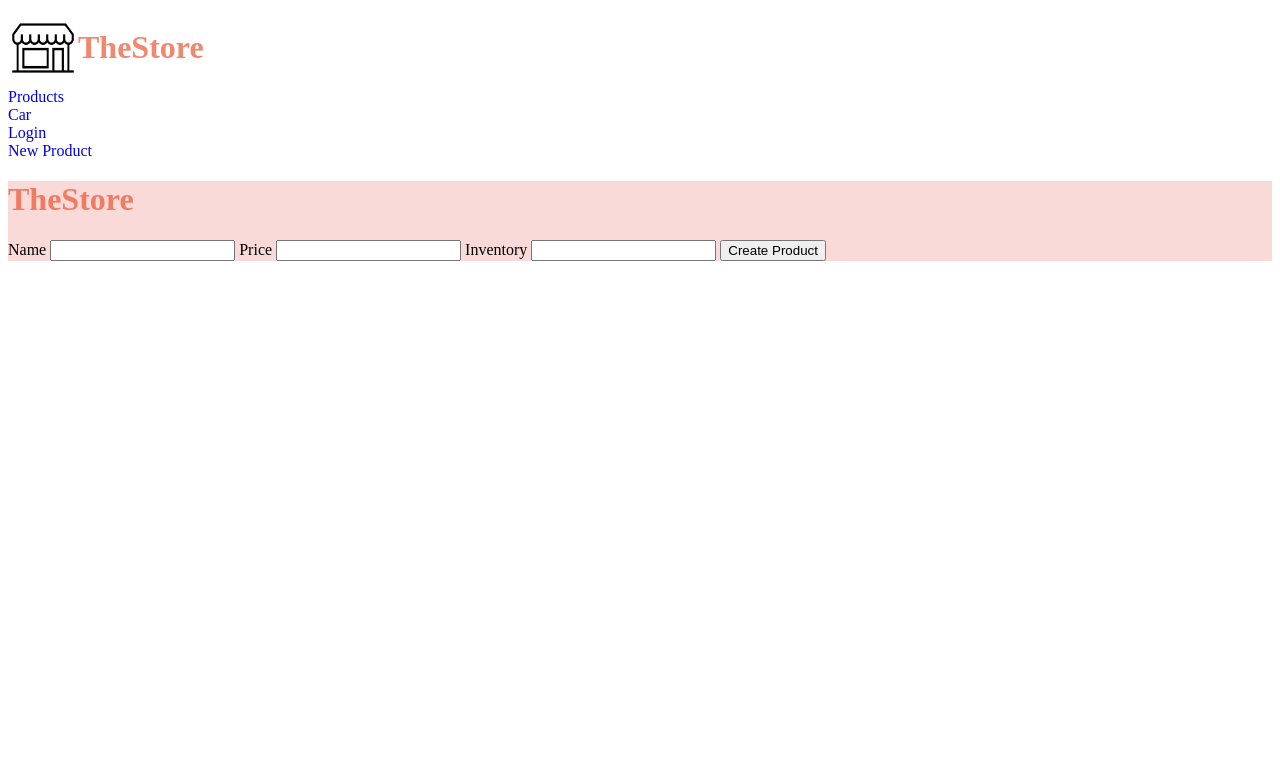
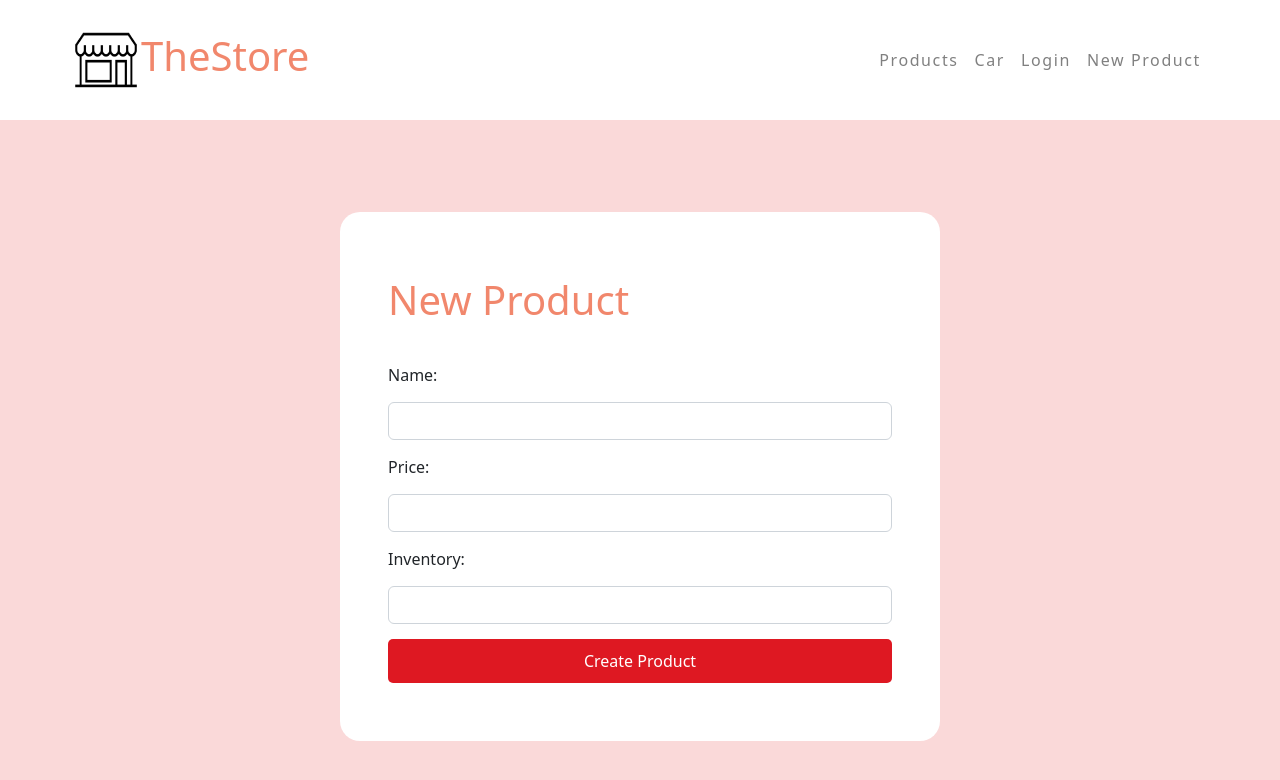
Before and after one commit to sao22071/Mi_primera_pagina_web, a plain HTML site: page newProduct.html in a window 1280 px wide. Drawn offline with nearby package versions, Linux system fonts and the light colour scheme.

Commit message:
Implementación boostrap y estilos en el index y en la pagina new product

```diff
--- a/index.html
+++ b/index.html
@@ -12,9 +12,21 @@
         content="width=device-width, initial-scale=1.0"
     >
     <link
+        href="https://cdn.jsdelivr.net/npm/bootstrap@5.2.0-beta1/dist/css/bootstrap.min.css"
+        rel="stylesheet"
+        integrity="sha384-0evHe/X+R7YkIZDRvuzKMRqM+OrBnVFBL6DOitfPri4tjfHxaWutUpFmBp4vmVor"
+        crossorigin="anonymous"
+    >
+    <link
         rel="stylesheet"
         href="./src/assets/css/style.css"
     >
+    <script
+        src="https://cdn.jsdelivr.net/npm/bootstrap@5.2.0-beta1/dist/js/bootstrap.bundle.min.js"
+        integrity="sha384-pprn3073KE6tl6bjs2QrFaJGz5/SUsLqktiwsUTF55Jfv3qYSDhgCecCxMW52nD2"
+        crossorigin="anonymous"
+    ></script>
+
     <title>The Store</title>
 </head>
 
--- a/newProduct.html
+++ b/newProduct.html
@@ -11,15 +11,30 @@
         name="viewport"
         content="width=device-width, initial-scale=1.0"
     >
+
+    <link
+        href="https://cdn.jsdelivr.net/npm/bootstrap@5.2.0-beta1/dist/css/bootstrap.min.css"
+        rel="stylesheet"
+        integrity="sha384-0evHe/X+R7YkIZDRvuzKMRqM+OrBnVFBL6DOitfPri4tjfHxaWutUpFmBp4vmVor"
+        crossorigin="anonymous"
+    >
     <link
         rel="stylesheet"
         href="./src/assets/css/style.css"
     >
-    <title>Document</title>
+    <script
+        src="https://cdn.jsdelivr.net/npm/bootstrap@5.2.0-beta1/dist/js/bootstrap.bundle.min.js"
+        integrity="sha384-pprn3073KE6tl6bjs2QrFaJGz5/SUsLqktiwsUTF55Jfv3qYSDhgCecCxMW52nD2"
+        crossorigin="anonymous"
+    ></script>
+
+
+    <title>The Store</title>
 </head>
 
 <body>
     <header>
+        <div class="nav-main">
             <div class="icon">
                 <img
                     src="./src/assets/png/store icon.png"
@@ -30,42 +45,49 @@
             </div>
 
             <nav>
-            <ul>
-                <li><a href="index.html">Products</a></li>
+                <ul class="menu">
+                    <li><a href="./index.html">Products</a></li>
                     <li><a href="#">Car</a></li>
                     <li><a href="#">Login</a></li>
                     <li><a href="./newProduct.html">New Product</a></li>
                 </ul>
             </nav>
+        </div>
     </header>
 
-    <main>
-        <h1>TheStore</h1>
+    <main class="form-container">
+        <div class="form-control form-control-inputs">
+            <h1>New Product</h1>
             <div class="form">
-            <form>
-                <label for="product_name">Name</label>
+                <form class="form-product ">
+                    <label for="product_name">Name:</label>
                     <input
                         type="text"
                         name="product_name"
                         id="product_name"
+                        class="form-control"
                     >
-                <label for="cant_product">Price</label>
+                    <label for="cant_product">Price:</label>
                     <input
                         type="number"
                         name="product_price"
                         id="product_price"
                         min="0"
+                        class="form-control"
                     >
-                <label for="inventory">Inventory</label>
+                    <label for="inventory">Inventory:</label>
                     <input
                         type="number"
                         name="inventory"
                         id="inventory"
                         min="0"
+                        class="form-control"
                     >
-                <button class="button">Create Product</button>
+                    <button>Create Product</button>
                 </form>
             </div>
+        </div>
+
     </main>
 
 </body>
--- a/src/assets/css/style.css
+++ b/src/assets/css/style.css
@@ -2,6 +2,10 @@ main {
     background-color: #fad9d9;
     height: auto;
     width: auto;
+}
+
+body {
+    overflow: hidden;
 }
 
 .icon {
@@ -10,6 +14,7 @@ main {
 
 h1 {
     color: rgba(235, 78, 38, 0.678);
+    line-height: 200%;
 }
 
 .card {
@@ -80,7 +85,7 @@ a {
     justify-content: center;
 }
 
-.card button {
+button {
     padding: 10px;
     background-color: #de1822;
     color: white;
@@ -91,6 +96,11 @@ a {
     border-radius: 5px;
 }
 
+button:hover {
+    box-shadow: 0 0 10px 0 #9f080f inset, 0 0 10px 4px #9f080f;
+}
+
+
 .menu a {
     color: grey;
     letter-spacing: 0.1rem;
@@ -98,8 +108,6 @@ a {
     padding: 0.5rem 1rem;
     transition: all 0.3s linear;
 }
-
-
 
 .menu a:hover {
     background-color: rgba(255, 160, 136, 0.678);
@@ -109,7 +117,35 @@ a {
 .container-cards {
     display: flex;
     flex-direction: column;
+    height: 89vh;
 }
+
+.form-container {
+    display: flex;
+    flex-direction: column;
+    align-items: center;
+    justify-content: center;
+    height: 89vh;
+}
+
+.form-product {
+    display: flex;
+    flex-direction: column;
+    justify-content: start;
+
+}
+
+.form-control-inputs {
+    width: 90vw;
+    padding: 3rem;
+    border: 0px;
+    border-radius: 20px;
+}
+
+.form-control-inputs form > * {
+    margin-top: 15px;
+}
+
 
 @media (min-width:800px) {
 
@@ -145,5 +181,7 @@ a {
         flex-direction: row;
     }
 
-
+    .form-control-inputs {
+        width: 600px;
+    }
 }
```
Lines whose indentation alone changed are shown as unchanged.
